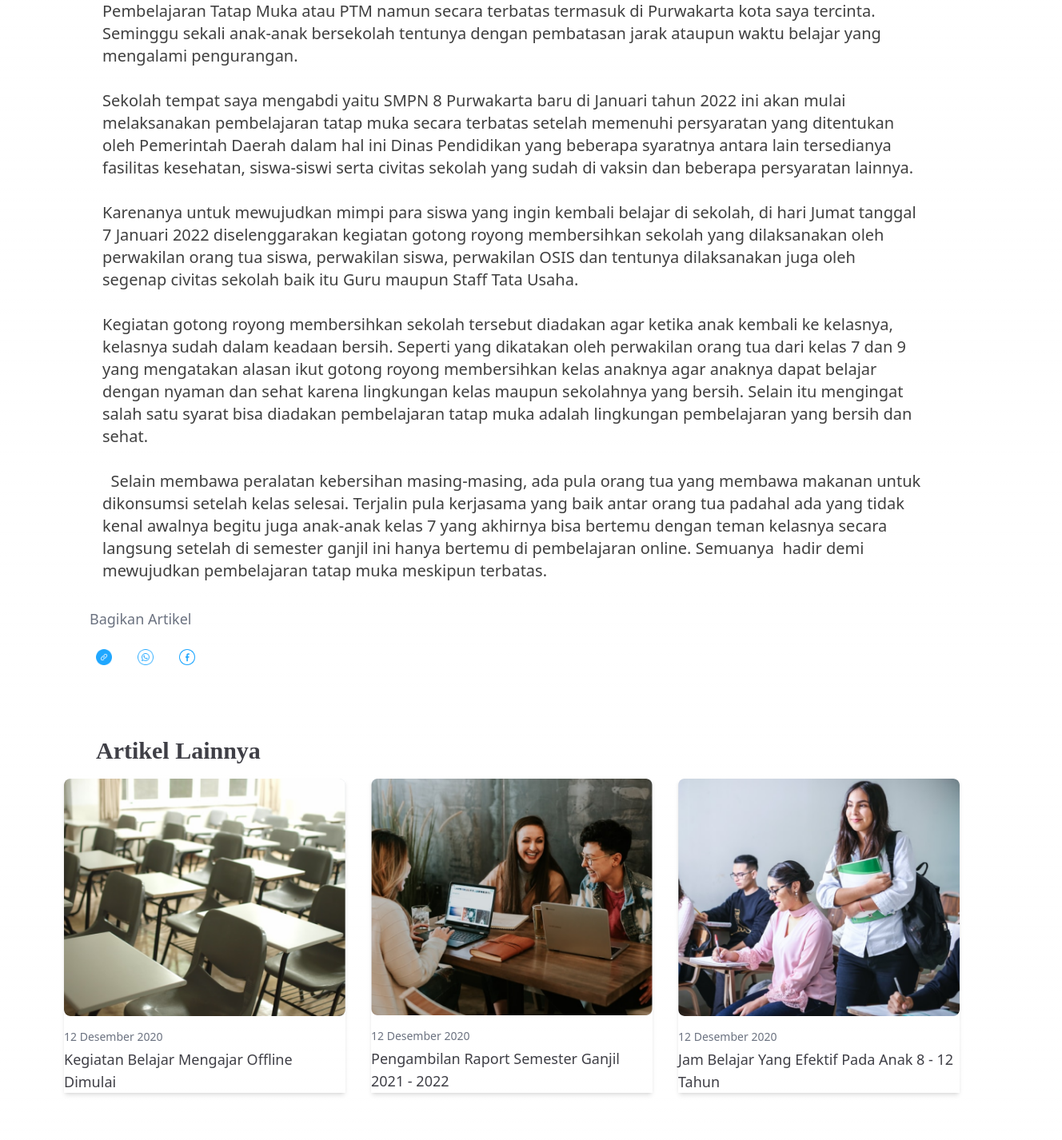
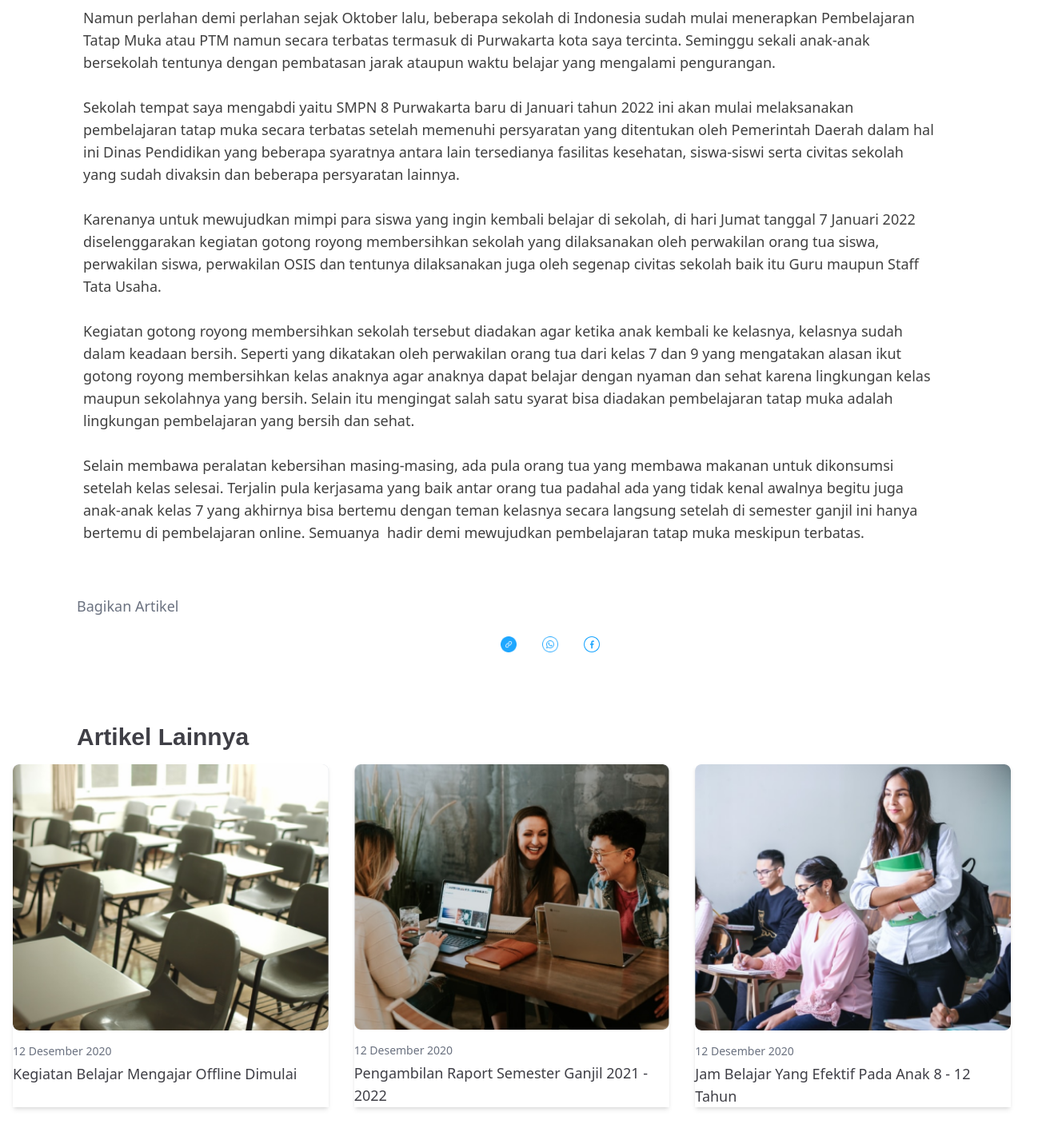
Before and after one commit to maharaniiibp/SchoolWeb-9, a Next.js app: page /artikel in a window 1280 px wide. Shown: the part 1352-2778 px from the top of the page at 80% size, 1328 px wide, since content can reach past the window. Built offline with nearby package versions, Linux system fonts and the light colour scheme; a web font is replaced by a local one.

Commit message:
update art

```diff
--- a/app/global.css
+++ b/app/global.css
@@ -12,13 +12,13 @@
   --background-end-rgb: 255, 255, 255; /* Ubah menjadi putih */
 }
 
-  @media (prefers-color-scheme: dark) {
+/* @media (prefers-color-scheme: dark) {
   :root {
     --foreground-rgb: 255, 255, 255;
     --background-start-rgb: 0, 0, 0;
     --background-end-rgb: 0, 0, 0;
   }
-  }
+} */
 
 body {
   color: rgb(var(--foreground-rgb));
@@ -26,19 +26,22 @@
     to bottom,
     transparent,
     rgb(var(--background-end-rgb))
-      )
-      rgb(var(--background-start-rgb));
+  ) rgb(var(--background-start-rgb));
 }
 
-
-@layer base{
+@layer base {
   @font-face {
     font-family: "SF Pro Rounded";
     src: url("https://db.onlinewebfonts.com/t/060fd297f19446447a9a1325ad5b889b.woff");
   }
 
-
-  h1{
-      font-family: SF Pro Rounded;
+  h1 {
+    font-family: "SF Pro Rounded", sans-serif;
   }
 }
+
+@media (prefers-color-scheme: light) {
+  body {
+    background: #ffffff; /* Set the background color to white in light mode */
+  }
+}
--- a/pages/artikel.jsx
+++ b/pages/artikel.jsx
@@ -13,31 +13,33 @@ const artikel = () => {
           height: "133vh",
         }}
       ></main>
-      <div className="mx-auto"></div>
-      <div className="container top-48 absolute ">
-        <h1 className="text-neutral-700 text-4xl sm:text-3xl md:text-4xl lg:text-5xl xl:text-6xl font-text-2xl font-bold tracking-widest mb-3 ml-4 sm:ml-6 md:ml-8 lg:ml-28">
+
+      <div className="container top-12 sm:top-24 md:top-32 lg:top-48 absolute">
+        <h1 className="text-neutral-700 text-2xl sm:text-3xl md:text-4xl lg:text-5xl xl:text-6xl font-text-2xl font-bold tracking-widest mb-2 sm:mb-3 md:mb-4 lg:mb-5 xl:mb-6 ml-4 sm:ml-6 md:ml-8 lg:ml-12 xl:ml-24">
+          {" "}
           Kegiatan Belajar Mengajar Offline Dimulai
         </h1>
 
-        <p className="text-neutral-500 text-lg sm:text-xl font-normal ml-4 sm:ml-6 md:ml-8 lg:ml-28">
+        <p className="text-neutral-500 text-base sm:text-lg md:text-xl font-normal ml-4 sm:ml-6 md:ml-8 lg:ml-12 xl:ml-24">
           12 Desember 2020
         </p>
 
-        <div className="mt-8 py-8 px-4 sm:px-6 lg:px-8">
+        <div className="mt-2 sm:mt-4 py-8 px-4 sm:px-6 lg:px-8">
+          {" "}
           <Image
             src="/asset/svhoolbutton.png"
             alt="School Button"
-            width={1200} // Adjust the width as needed
-            height={600} // Adjust the initial height as needed
-            className="rounded-lg mt-6 mx-auto sm:ml-20 h-full sm:h-auto w-full" // Center the image on small screens, make it full height, and full width on mobile
+            width={1200}
+            height={600}
+            className="rounded-lg mt-4 mx-auto sm:ml-4 sm:mr-4 h-full sm:h-auto w-full"
           />
         </div>
       </div>
 
-      <p className="mx-auto py-8 px-4 text-left text-neutral-700 text-base lg:text-xl font-normal mt-8 sm:ml-4 sm:mr-4 md:ml-10 md:mr-10 lg:ml-28 lg:mr-28">
+      <p className="mx-auto py-4 px-2 text-left text-neutral-700 text-sm md:text-base lg:text-lg font-normal mt-8 sm:mt-28 sm:ml-2 sm:mr-2 md:ml-6 md:mr-6 lg:ml-16 lg:mr-16 xl:ml-24 xl:mr-24">
         Jika anak kita ditanya apa mimpinya pasti jawabnya saya ingin kembali
         belajar di sekolah. Saya ingin bertemu dengan teman-teman sekelas saya.
-        begitupun sebagian besar orang tua, mimpi mereka adalah melihat anaknya
+        Begitupun sebagian besar orang tua, mimpi mereka adalah melihat anaknya
         kembali ke aktivitas sekolah secara langsung. Orang tua selama ini
         banyak yang mengaku lelah karena anak-anaknya selama pandemi lebih
         banyak menghabiskan waktu di depan layar gawainya bukan hanya untuk
@@ -45,48 +47,54 @@ const artikel = () => {
         membantu anak-anak belajar sementara pekerjaan di rumah tidaklah
         sedikit.
         <br />
-        <br /> Namun perlahan demi perlahan sejak Oktober lalu, beberapa sekolah
-        di Indonesia sudah mulai menerapkan Pembelajaran Tatap Muka atau PTM
-        namun secara terbatas termasuk di Purwakarta kota saya tercinta.
-        Seminggu sekali anak-anak bersekolah tentunya dengan pembatasan jarak
-        ataupun waktu belajar yang mengalami pengurangan.
         <br />
-        <br /> Sekolah tempat saya mengabdi yaitu SMPN 8 Purwakarta baru di
-        Januari tahun 2022 ini akan mulai melaksanakan pembelajaran tatap muka
-        secara terbatas setelah memenuhi persyaratan yang ditentukan oleh
-        Pemerintah Daerah dalam hal ini Dinas Pendidikan yang beberapa syaratnya
-        antara lain tersedianya fasilitas kesehatan, siswa-siswi serta civitas
-        sekolah yang sudah di vaksin dan beberapa persyaratan lainnya.
+        Namun perlahan demi perlahan sejak Oktober lalu, beberapa sekolah di
+        Indonesia sudah mulai menerapkan Pembelajaran Tatap Muka atau PTM namun
+        secara terbatas termasuk di Purwakarta kota saya tercinta. Seminggu
+        sekali anak-anak bersekolah tentunya dengan pembatasan jarak ataupun
+        waktu belajar yang mengalami pengurangan.
         <br />
-        <br /> Karenanya untuk mewujudkan mimpi para siswa yang ingin kembali
-        belajar di sekolah, di hari Jumat tanggal 7 Januari 2022 diselenggarakan
+        <br />
+        Sekolah tempat saya mengabdi yaitu SMPN 8 Purwakarta baru di Januari
+        tahun 2022 ini akan mulai melaksanakan pembelajaran tatap muka secara
+        terbatas setelah memenuhi persyaratan yang ditentukan oleh Pemerintah
+        Daerah dalam hal ini Dinas Pendidikan yang beberapa syaratnya antara
+        lain tersedianya fasilitas kesehatan, siswa-siswi serta civitas sekolah
+        yang sudah divaksin dan beberapa persyaratan lainnya.
+        <br />
+        <br />
+        Karenanya untuk mewujudkan mimpi para siswa yang ingin kembali belajar
+        di sekolah, di hari Jumat tanggal 7 Januari 2022 diselenggarakan
         kegiatan gotong royong membersihkan sekolah yang dilaksanakan oleh
         perwakilan orang tua siswa, perwakilan siswa, perwakilan OSIS dan
         tentunya dilaksanakan juga oleh segenap civitas sekolah baik itu Guru
         maupun Staff Tata Usaha.
         <br />
-        <br /> Kegiatan gotong royong membersihkan sekolah tersebut diadakan
-        agar ketika anak kembali ke kelasnya, kelasnya sudah dalam keadaan
-        bersih. Seperti yang dikatakan oleh perwakilan orang tua dari kelas 7
-        dan 9 yang mengatakan alasan ikut gotong royong membersihkan kelas
-        anaknya agar anaknya dapat belajar dengan nyaman dan sehat karena
-        lingkungan kelas maupun sekolahnya yang bersih. Selain itu mengingat
-        salah satu syarat bisa diadakan pembelajaran tatap muka adalah
-        lingkungan pembelajaran yang bersih dan sehat.
         <br />
-        <br />  Selain membawa peralatan kebersihan masing-masing, ada pula
-        orang tua yang membawa makanan untuk dikonsumsi setelah kelas selesai.
-        Terjalin pula kerjasama yang baik antar orang tua padahal ada yang tidak
-        kenal awalnya begitu juga anak-anak kelas 7 yang akhirnya bisa bertemu
-        dengan teman kelasnya secara langsung setelah di semester ganjil ini
-        hanya bertemu di pembelajaran online. Semuanya  hadir demi mewujudkan
+        Kegiatan gotong royong membersihkan sekolah tersebut diadakan agar
+        ketika anak kembali ke kelasnya, kelasnya sudah dalam keadaan bersih.
+        Seperti yang dikatakan oleh perwakilan orang tua dari kelas 7 dan 9 yang
+        mengatakan alasan ikut gotong royong membersihkan kelas anaknya agar
+        anaknya dapat belajar dengan nyaman dan sehat karena lingkungan kelas
+        maupun sekolahnya yang bersih. Selain itu mengingat salah satu syarat
+        bisa diadakan pembelajaran tatap muka adalah lingkungan pembelajaran
+        yang bersih dan sehat.
+        <br />
+        <br />
+        Selain membawa peralatan kebersihan masing-masing, ada pula orang tua
+        yang membawa makanan untuk dikonsumsi setelah kelas selesai. Terjalin
+        pula kerjasama yang baik antar orang tua padahal ada yang tidak kenal
+        awalnya begitu juga anak-anak kelas 7 yang akhirnya bisa bertemu dengan
+        teman kelasnya secara langsung setelah di semester ganjil ini hanya
+        bertemu di pembelajaran online. Semuanya  hadir demi mewujudkan
         pembelajaran tatap muka meskipun terbatas.
       </p>
 
-      <div className="text-gray-500 text-lg font-normal ml-28 mb-4 ">
+      <div className="text-gray-500 text-lg font-normal mt-8 sm:mt-12 ml-4 sm:ml-6 md:ml-8 lg:ml-12 xl:ml-24 mb-4">
         Bagikan Artikel
       </div>
-      <div className="justify-center items-start gap-4 inline-flex ml-28">
+      {/* social media icon */}
+      <div className="flex justify-center items-start gap-4 ml-4 sm:ml-6 md:ml-8 lg:ml-12 xl:ml-24">
         <a href="#" className="group">
           <div className="p-2 justify-start items-start gap-2.5 flex">
             <div className="w-5 h-5 relative ">
@@ -110,13 +118,13 @@ const artikel = () => {
         </a>
       </div>
       <div className="mt-8">
-        <div className="w-[1200px] mt-4 px-20">
-          <div className="text-zinc-700 font-bold mt-20 px-10 text-3xl leading-tight">
+        <div className="w-full px-4 xl:px-20">
+          <div className="text-zinc-700 font-bold mt-20 px-4 text-2xl sm:text-3xl leading-tight">
             <h1>Artikel Lainnya</h1>
           </div>
         </div>
-        <div className="px-12">
-          <div className="mx-auto max-w-2xl px-4 lg:pt-4 lg:pb-28 sm:px-6 sm:py-24 lg:max-w-7xl lg:px-8">
+
+        <div className="px-4 lg:pt-4 lg:pb-28">
           <div className="grid grid-cols-1 gap-x-6 gap-y-10 sm:grid-cols-2 lg:grid-cols-3 xl:grid-cols-3 xl:gap-x-8">
             <a href="#" className="group shadow-md">
               <div className="aspect-h-1 aspect-w-1 w-full overflow-hidden rounded-lg bg-gray-200 xl:aspect-h-8 xl:aspect-w-7">
@@ -167,8 +175,6 @@ const artikel = () => {
         </div>
       </div>
     </div>
-      {/* <Footer/> */}
-    </div>
   );
 };
 
```
Lines whose indentation alone changed are shown as unchanged.
